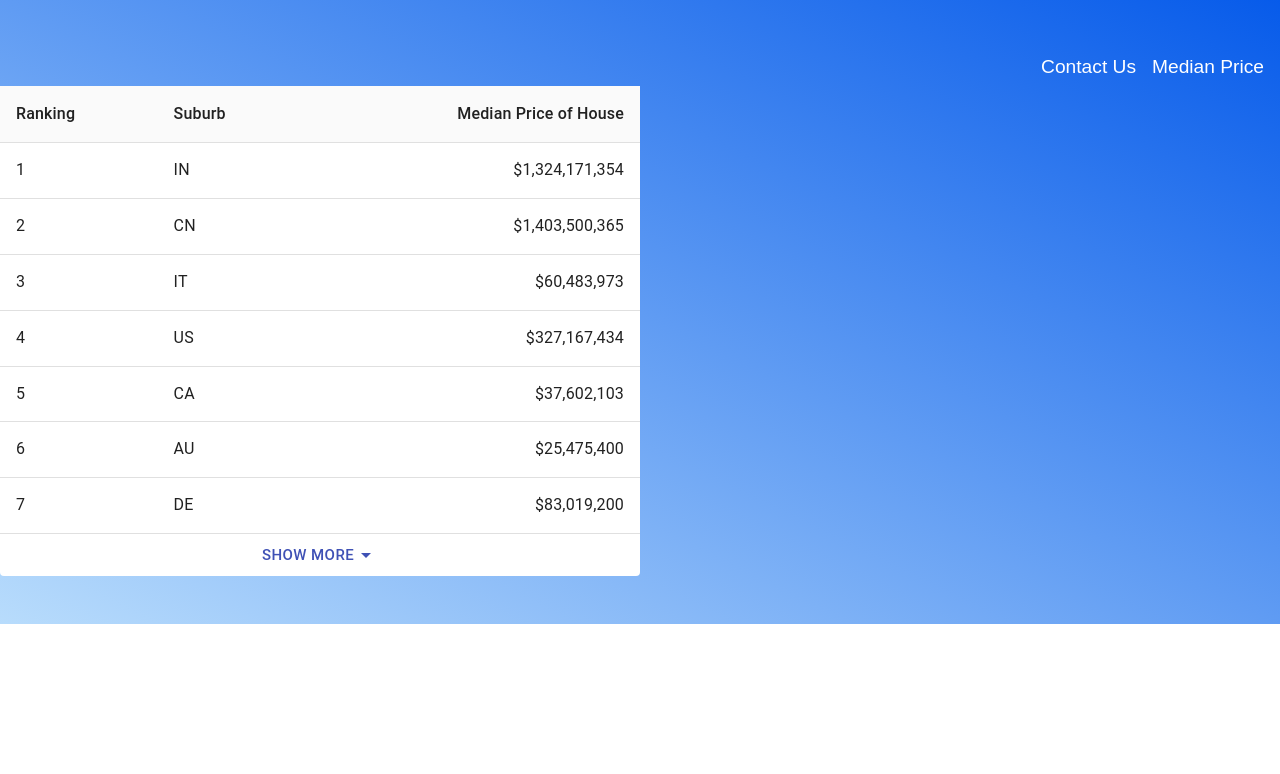
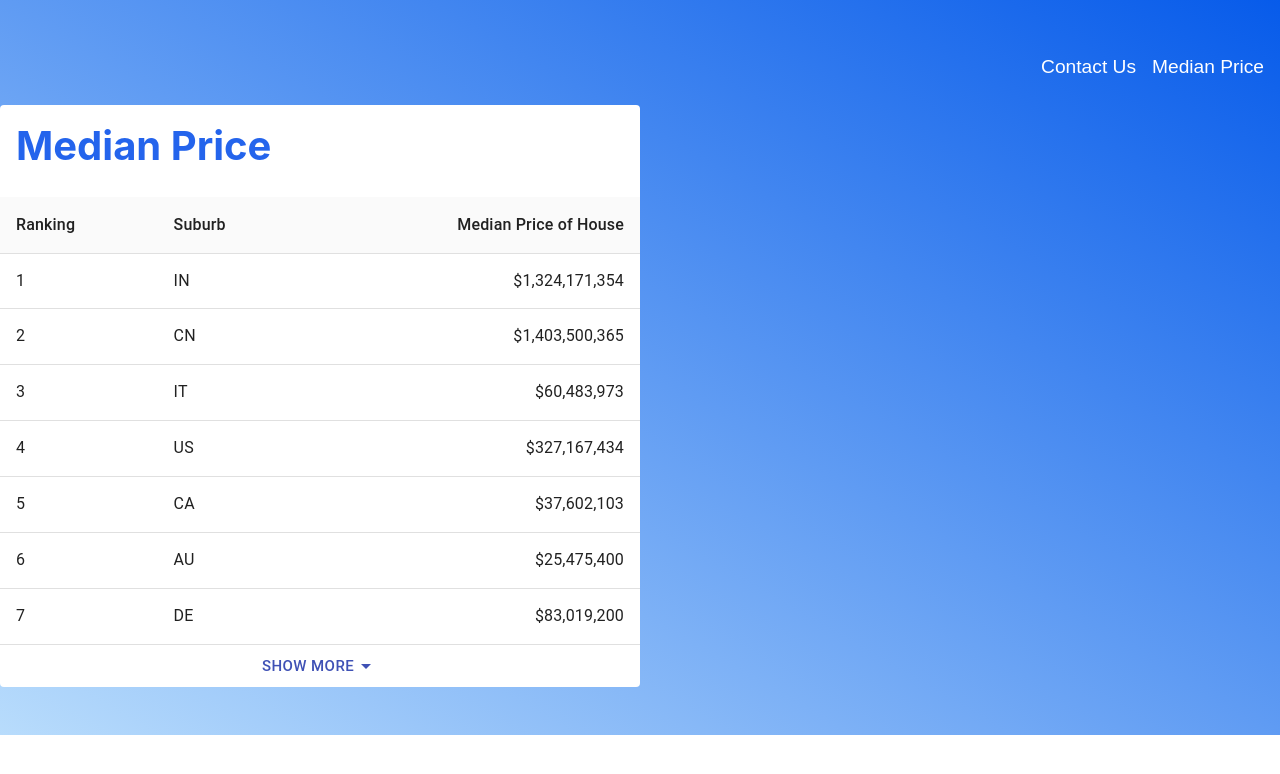
Before and after one commit to yldbyldb/component, a React (Create React App) app: page /MedianPrice in a window 1280 px wide. Shown: the top 774 px of the page. Built offline with nearby package versions, Linux system fonts and the light colour scheme.

Commit message:
add h1 in medianPrice

```diff
--- a/src/pages/home/MedianPrice.tsx
+++ b/src/pages/home/MedianPrice.tsx
@@ -54,11 +54,19 @@ const useStyles = makeStyles({
         width: '50%',
         alignItems: 'center',
     },
+    header:{
+        fontSize:'2.5rem',
+        paddingTop:'1rem',
+        paddingLeft:'1rem',
+        color:'rgb(36 100 236)',
+        textAlign:'left',
+    },
     container: {
         maxHeight: '50rem',
     },
     tableHead: {
         fontWeight: 300,
+        backgroundColor:'white',
     },
     tableCell: {
         fontSize: '1rem',
@@ -95,6 +103,7 @@ export default function StickyHeadTable() {
 
     return (
         <Paper className={classes.root} elevation={0}>
+            <h1 className={classes.header}>Median Price</h1>
             <TableContainer className={classes.container}>
                 <Table stickyHeader size="medium" aria-label="sticky table">
                     <TableHead className={classes.tableHead}>
```
